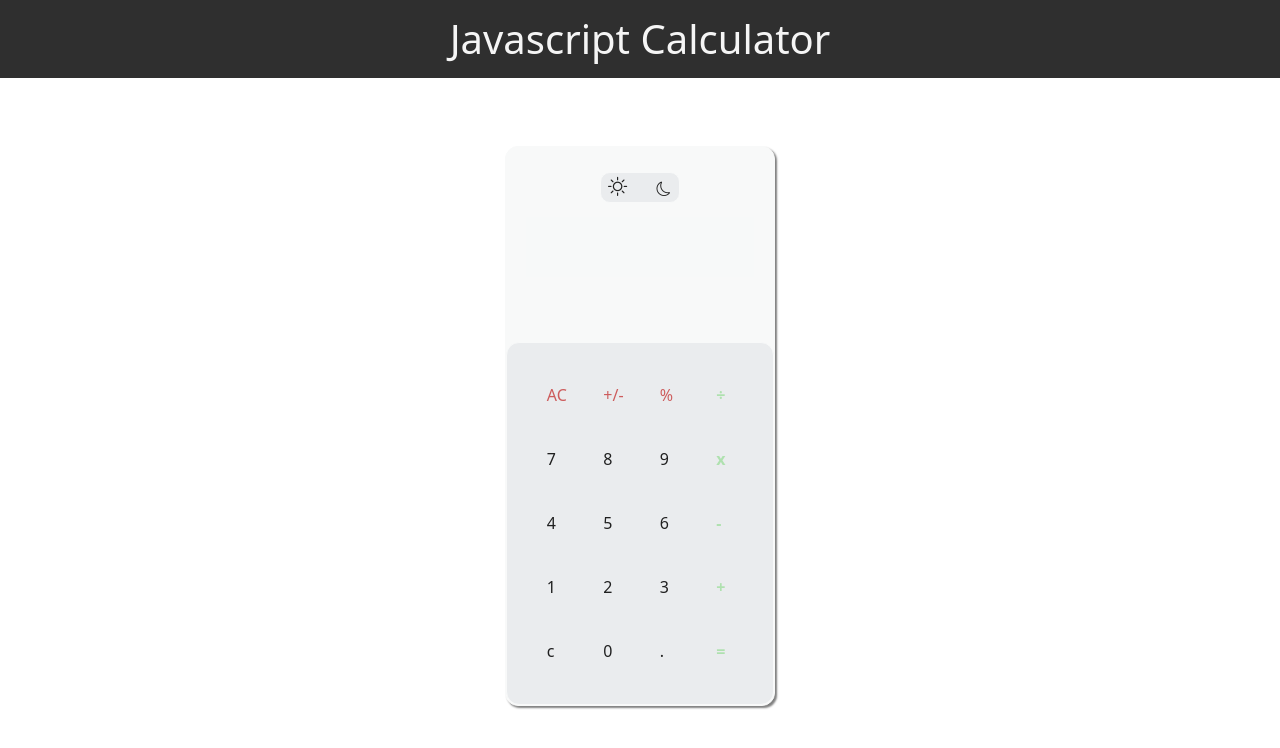
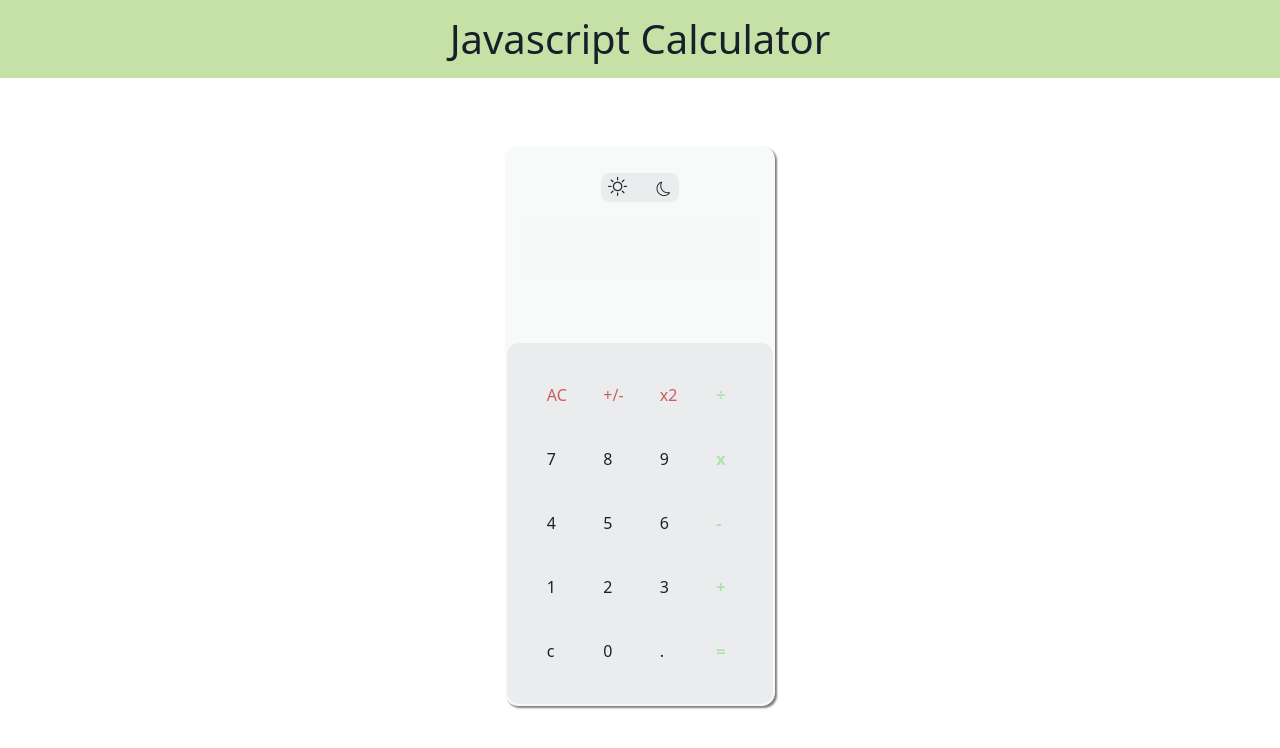
Before and after one commit to Abdulmajeed38/calculator-project, a plain HTML site: page index.html in a window 1280 px wide. Drawn offline with nearby package versions, Linux system fonts and the light colour scheme.

Commit message:
minor changes

```diff
--- a/calculator.css
+++ b/calculator.css
@@ -4,10 +4,11 @@ body {
     margin: 0;
     padding: 0;
     box-sizing: border-box;
+    background-color: #7F8C8D;
 }
 h1 {
-    color: whitesmoke;
-    background-color: #2f2f2f;
+    color: rgb(23, 32, 42);
+    background-color:#C5E1A5;
     text-align: center;
     font-size: 3rem;
     padding: 15px;
@@ -24,6 +25,7 @@ h1 {
     border: 1px solid var(--bg1);
     border-radius: 13px;
     box-shadow: 2px 2px 2px gray;
+
     overflow: hidden;
 }
 .screen {
--- a/calculator.js
+++ b/calculator.js
@@ -4,14 +4,17 @@ class Calculator {
         this.previousDisplayTextElement = previousDisplayTextElement;
         this.clear();
     }
+
     clear() {
         this.currentDisplay = '';
         this.previousDisplay = '';
         this.operation = ' ';
     }
+
    delete() {
       this.currentDisplay = this.currentDisplay.toString().substr(0, this.currentDisplay.length - 1);
    }
+
    appendNumber(number) {
     if(number === "." && this.currentDisplay.includes('.')) return;
       if (this.currentDisplay === '0') {
@@ -20,12 +23,13 @@ class Calculator {
         this.currentDisplay = this.currentDisplay.toString() +  number.toString();
       }
    }
+
    selectOperation(operation) {
     if (this.currentDisplay === '') return;
 
     const prevDisplayString = this.previousDisplay.toString();
     const fullDisplayString = prevDisplayString + operation
-    const lastChar = fullDisplayString[fullDisplayString.length - 1];
+
     const operators = ['+', '-', '÷', 'x'];
 
     if (this.previousDisplay !== '') {
@@ -35,7 +39,40 @@ class Calculator {
     this.previousDisplay = this.currentDisplay;
     this.operation = operation;
     this.currentDisplay = '';
- }
+
+     //else {
+        //         // this.previousDisplay = this.currentDisplay;
+        //         this.operation = this.operation.replace(lastChar, operation);
+        //         console.log('correct')
+        //         // this.currentDisplay = '';
+        //     } //else {
+            //     this.previousDisplay = this.currentDisplay;
+            //     this.operation = operation;
+            //     this.currentDisplay = '';
+            // }
+
+    //    this.previousDisplay = this.currentDisplay;
+    //    this.operation = operation;
+    //    this.currentDisplay = '';
+    //    this.updateDisplay();
+    //  }
+    // this.previousDisplay = this.currentDisplay;
+
+    //    this.currentDisplay = '';
+
+
+
+    //  this.previousDisplay = changeOperation;
+    //  console.log('correct sequence')
+     //  let changeOperation = this.currentDisplay + this.previousDisplay.replace(/([÷x+-])+/g, );
+  }
+//   replace(operation) {
+//     const rep = this.previousDisplay + this.operation;
+//     const lastChar = this.previousDisplayTextElement[this.previousDisplayTextElement.length - 1];
+//      if (this.previousDisplayTextElement !== '' && this.previousDisplayTextElement === rep) {
+//         this.operation = rep.replace(lastChar, operation);
+//      }
+//   }
    solve() {
       let evaluation;
       const prev = parseFloat(this.previousDisplay);
@@ -65,7 +102,7 @@ class Calculator {
        this.currentDisplayTextElement.value = '';
        let solve;
        if (this.currentDisplay !== '') {
-           solve = this.currentDisplay / 100;
+           solve = Math.pow(this.currentDisplay, 2);
            this.currentDisplay = solve;
        }
        this.currentDisplayTextElement.value = solve;
--- a/index.html
+++ b/index.html
@@ -25,7 +25,7 @@
         <ul class="main-op">
           <li class="clear-All" id="special-sym">AC</li>
           <li class="negative"  id="special-sym">+/-</li>
-          <li class="percentage"   id="special-sym">%</li>
+          <li class="percentage" id="special-sym">x2</li>
           <li class="data-operations" id="math-sym">÷</li>
           <li data-number class="digits">7</li>
           <li data-number class="digits">8</li>
```
